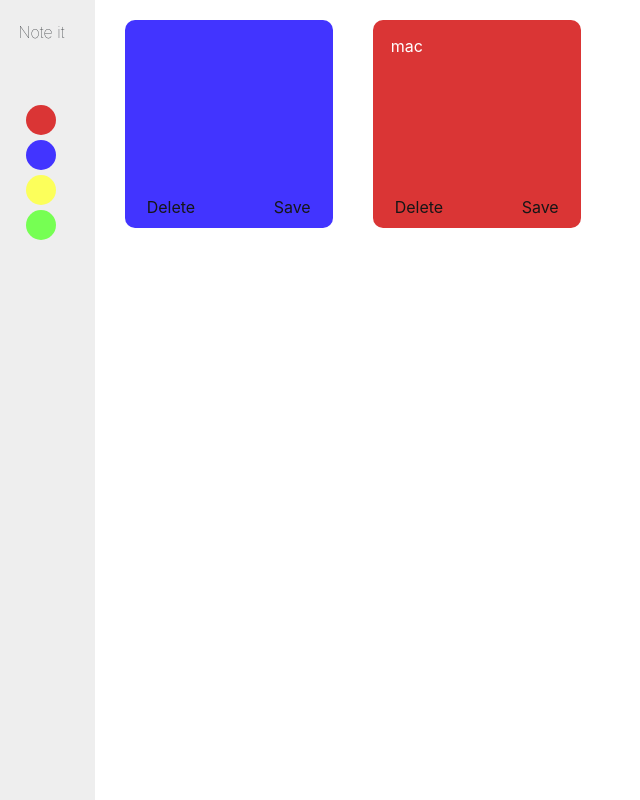
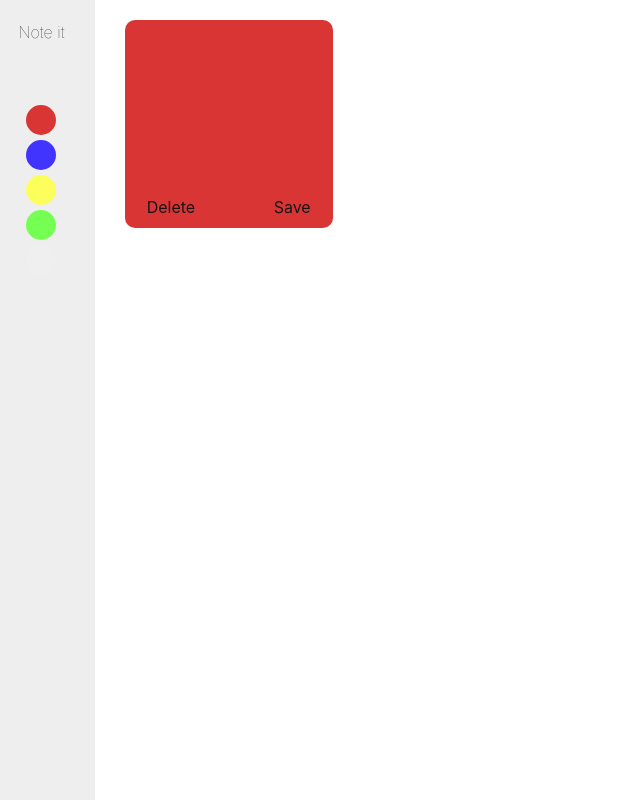
Before and after one commit to yurimoura25/note-app, a React (Create React App) app: page / in a window 1280 px wide. Both pictures are taken after a click on the button 41 px from the left and 120 px from the top of the page. Shown: the whole page, without its empty margins (0-640 px from the left). Built offline with nearby package versions, Linux system fonts and the light colour scheme.

Commit message:
Added delete and save/edit functions

```diff
--- a/src/App.js
+++ b/src/App.js
@@ -1,22 +1,24 @@
-import logo from './logo.svg';
-import './App.css';
-import Note from './Notes.js';
+import './css/App.css';
+import Note from './components/Notes.js';
 import { useState } from 'react';
+import NoteContext from './components/NoteContext.js'
+
+function App() {
+  const [noteState, setNotes] = useState([]);
+  const carregarNote = (color) => {
+    const notes = noteState.slice();
+
+    const lastItem = noteState.pop();
+    const lastId = lastItem? lastItem.id : 0;
+    const note = {color: color, id: lastId+1, text: ""}
+
+    notes.push(note)
+    setNotes(notes)
+  }
 
 
-function App() {
-  const [noteState, setNotes] = useState([{color: 'blue', id: '0'}]);
+  const colors = ['red', 'blue', 'yellow', 'green', 'black'];
 
-  const carregarNote = (color) => {
-    noteState.length<=14 ? setNotes([...noteState, {color: `${color}`, id: `${noteState.length}`, text: 'mac'}]) : console.log('limite')
-  }
-
-  const deleteNote = (note) => {
-    const notes = Object.assign([],noteState);
-    console.log("notes:", notes)
-    console.log(notes.splice(notes.indexOf(note), 1));
-    setNotes(notes);
-  }
 
   return (
     <div className="app">
@@ -26,35 +28,27 @@ function App() {
             <div className="Sidebar">
               <p>Note it</p>
               <div className="Add-note">
-                <button className="button red "
-                type="button"
-                onClick={() => carregarNote('red')}
-                />
-                <button className="button blue"
-                type="button"
-                onClick={() => carregarNote('blue')}
-                />
-                <button className="button yellow"
-                type="button"
-                onClick={() => carregarNote('yellow')}
-                />
-                <button className="button green"
-                type="button"
-                onClick={() => carregarNote('green')}
-                />
+                {colors.map(color =>
+                    <button className={'button '+ color}
+                    type="button"
+                    onClick={() => carregarNote(color, `Note de cor: ${color.toString}`)}
+                    />
+                  )
+                }
 
 
               </div>
             </div>
           </div>
           <div className="notes col">
-            {
-            noteState
-            .map((note) => {
-              return <Note color={note.color} id={note.id}  deleteNote={() => deleteNote(note)} text={note.text}/>
-            })
-
-            }
+            <NoteContext.Provider value={{noteState, setNotes}} >
+              {
+              noteState
+              .map(note => (
+                  <Note color={note.color} id={note.id} text={note.text}/>
+                ))
+              }
+            </NoteContext.Provider>
           </div>
         </div>
       </div>
--- a/src/Notes.js
+++ /dev/null
@@ -1,37 +0,0 @@
-import react from 'react';
-import './Note.css';
-
-
-function Notes(props) {
-  const cardClass = 'card '.concat(props.color);
-  const textClass = 'card-text '.concat(props.color);
-  const text = props.text;
-  const edit = () => {
-    const note = document.getElementById(`${props.id}text`)
-    note.getAttribute('disabled') ? note.removeAttribute('disabled') : note.setAttribute('disabled', 'disabled');
-    const button = document.getElementById(`${props.id}button`);
-    button.innerText.includes('Save') ? button.innerText = 'Edit' : button.innerText = 'Save';
-  }
-
-    return (
-          <div className={cardClass} id={props.id}>
-              <div className="card-body">
-                <div className="row01">
-                  <textarea
-                  className={textClass}
-                  id={`${props.id}text`}
-                  maxLength="180"
-                  onDoubleClick={edit}
-                  defaultValue={text}
-                  ></textarea>
-                </div>
-                <div className="row02">
-                  <button type="button" className="delete-button" id={props.id} onClick={() => props.deleteNote()}>Delete</button>
-                  <button type="button" className="edit-button" id={`${props.id}button`}onClick={edit}>Save</button>
-                </div>
-              </div>
-          </div>
-    );
-}
-
-export default Notes;
--- /dev/null
+++ b/src/components/NoteContext.js
@@ -0,0 +1,5 @@
+import { createContext } from 'react';
+
+const NoteContext = createContext({});
+
+export default NoteContext;
--- /dev/null
+++ b/src/components/Notes.js
@@ -0,0 +1,71 @@
+import { useContext } from 'react';
+import '../css/Note.css';
+import NoteContext from './NoteContext.js'
+
+function Notes(props) {
+
+  const notesContext = useContext(NoteContext);
+
+  const deleteNote = (note) => {
+    if(note) {
+      const notes = notesContext.noteState.slice();
+      const itemIndex = notesContext.noteState.findIndex(item => item.id === props.id);
+
+      notes.splice(itemIndex, 1)
+      notesContext.setNotes(notes)
+    }
+  }
+  const changeText = (note) => {
+    if(note) {
+      const textArea = document.getElementById(`${note.id}text`)
+      const notes = notesContext.noteState.slice();
+      let item = notesContext.noteState.find(item => item.id === props.id);
+      item.text = textArea.value;
+
+      notesContext.setNotes(notes)
+      console.log(item)
+    }
+  }
+
+  const cardClass = 'card '.concat(props.color);
+  const textClass = 'card-text '.concat(props.color);
+  const text = props.text;
+  const edit = () => {
+    const note = document.getElementById(`${props.id}text`)
+    note.getAttribute('disabled') ? note.removeAttribute('disabled') : note.setAttribute('disabled', 'disabled');
+    const button = document.getElementById(`${props.id}button`);
+    button.innerText.includes('Save') ? button.innerText = 'Edit' : button.innerText = 'Save';
+  }
+
+    return (
+          <div className={cardClass} id={props.id}>
+              <div className="card-body">
+                <div className="row01">
+                  <textarea
+                  className={textClass}
+                  id={`${props.id}text`}
+                  maxLength="180"
+                  onDoubleClick={edit}
+                  value={text}
+                  onChange={() =>changeText(props)}
+                  ></textarea>
+                </div>
+                <div className="row02">
+                  <button
+                  type="button"
+                  className="delete-button"
+                  id={props.id}
+                  onClick={() => deleteNote(props)}
+                  >Delete</button>
+                  <button
+                  type="button"
+                  className="edit-button"
+                  id={`${props.id}button`}
+                  onClick={edit}>Save</button>
+                </div>
+              </div>
+          </div>
+    );
+}
+
+export default Notes;
--- a/src/index.js
+++ b/src/index.js
@@ -1,6 +1,6 @@
 import React from 'react';
 import ReactDOM from 'react-dom';
-import './index.css';
+import './css/index.css';
 import App from './App';
 import 'typeface-roboto'
 import reportWebVitals from './reportWebVitals';
```
Also changed, not shown: public/img/logo.svg (renamed from src/logo.svg), src/css/App.css (renamed from src/App.css), src/css/Note.css (renamed from src/Note.css), src/css/index.css (renamed from src/index.css).
